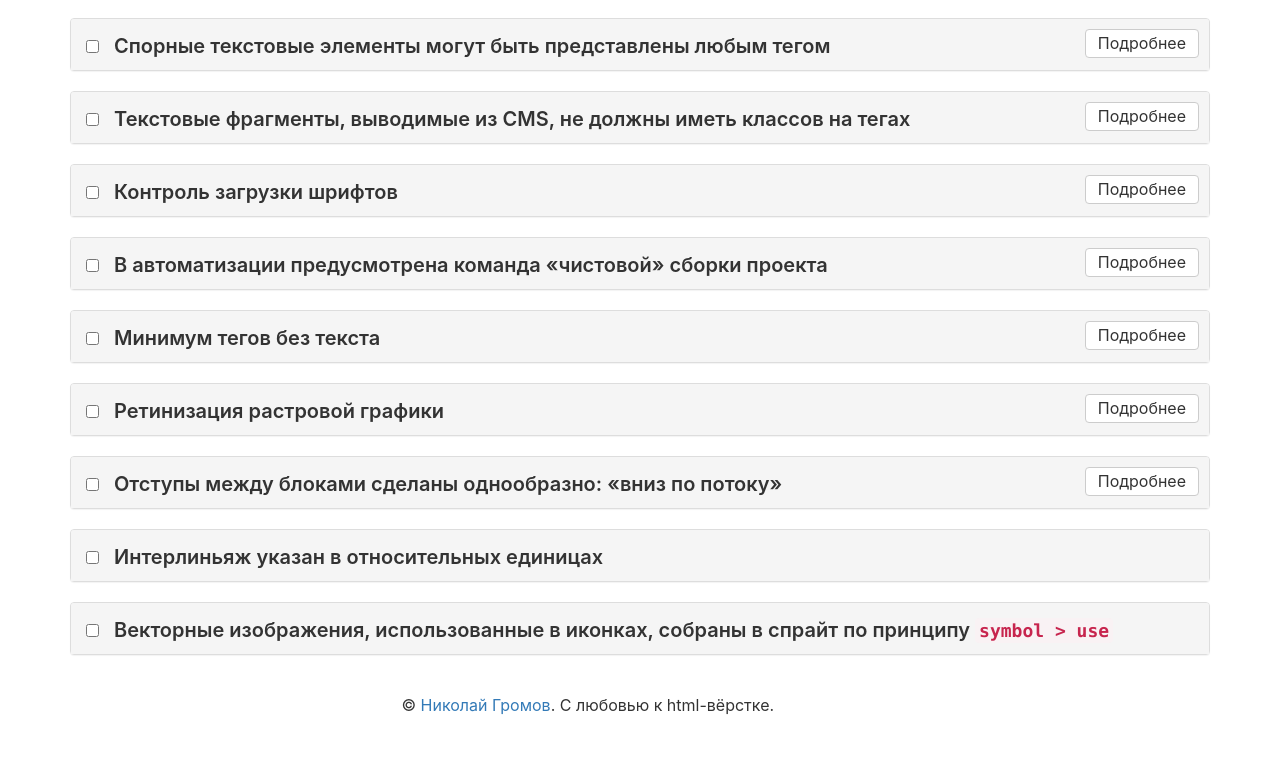
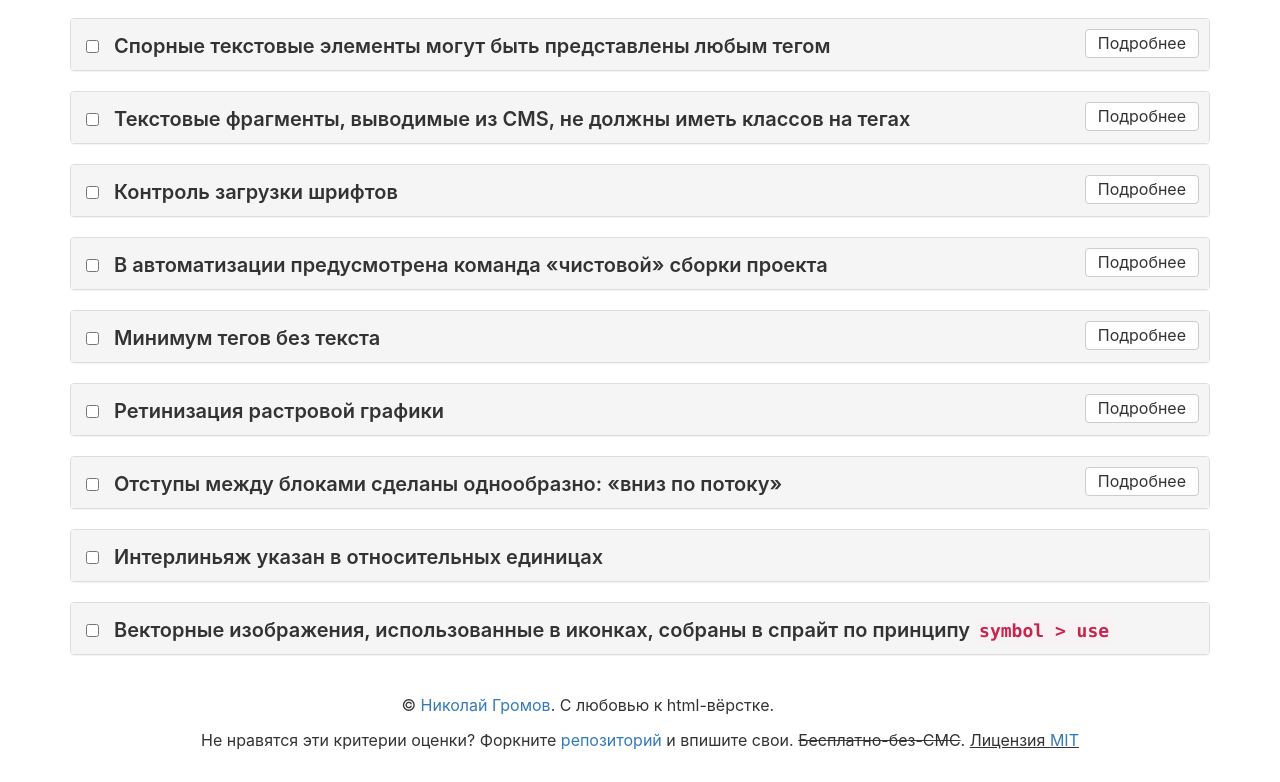
Before and after one commit to nicothin/criteria-of-quality-frontend, a website: page docs/index.html in a window 1280 px wide. Shown: the part 5190-5972 px from the top of the page. Before the commit the page ends 5940 px from the top, so only its background shows below. Drawn offline with Linux system fonts and the light colour scheme; grey boxes are pictures that could not be loaded.

Commit message:
Добавил лицензию

```diff
--- a/docs/index.html
+++ b/docs/index.html
@@ -1219,6 +1219,7 @@
 
   <footer class="page-footer  container">
     <p>© <a href="http://nicothin.pro">Николай Громов</a>. С любовью к html-вёрстке. <iframe class="github-star-counter" src="https://ghbtns.com/github-btn.html?user=nicothin&repo=criteria-of-quality-frontend&type=star&count=true&size=small" frameborder="0" scrolling="0" width="100px" height="20px"></iframe></p>
+    <p>Не нравятся эти критерии оценки? Форкните <a href="https://github.com/nicothin/criteria-of-quality-frontend">репозиторий</a> и впишите свои. <del>Бесплатно-без-СМС</del>. <ins>Лицензия <a href="https://ru.wikipedia.org/wiki/%D0%9B%D0%B8%D1%86%D0%B5%D0%BD%D0%B7%D0%B8%D1%8F_MIT">MIT</a></ins></p>
   </footer>
 
 </body>
```
Also changed, not shown: 1 other file.
